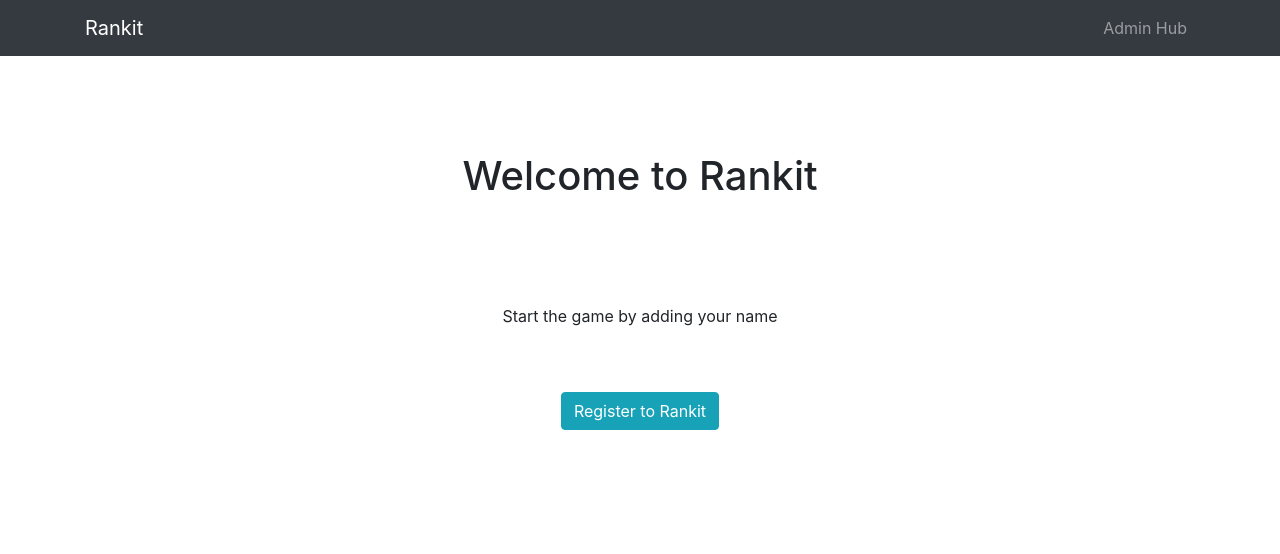
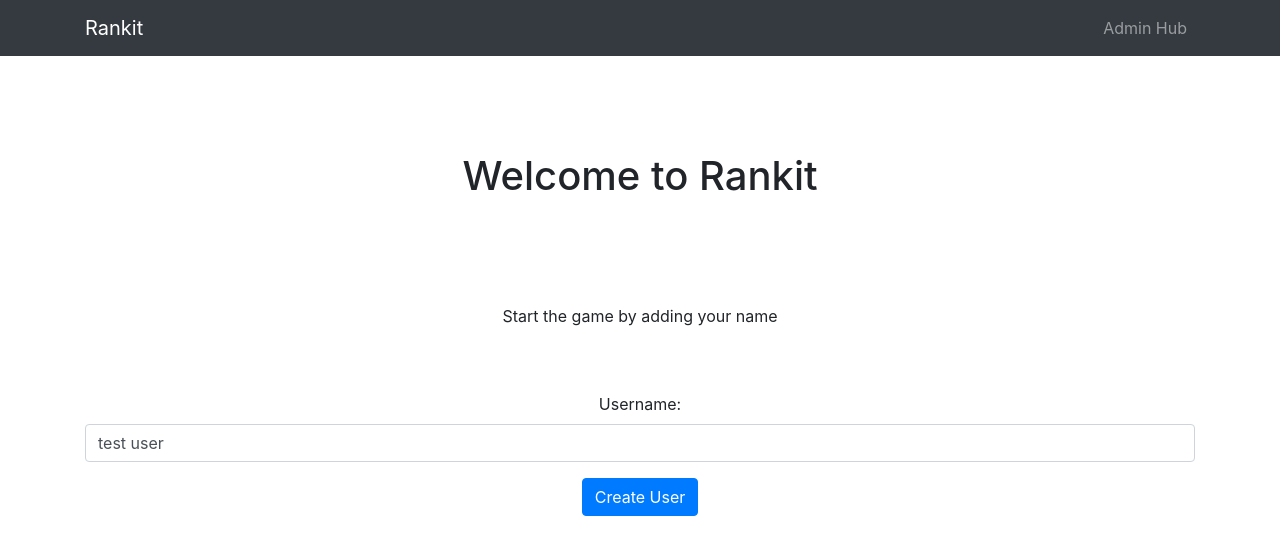
Before and after one commit to birgitterl/rankit_local, a React (Create React App) app in the folder rankit/: page / in a window 1280 px wide. Shown: the top 554 px of the page. Built offline with nearby package versions, Linux system fonts and the light colour scheme.

Commit message:
changed landing page

```diff
--- a/rankit/src/components/LandingPage.js
+++ b/rankit/src/components/LandingPage.js
@@ -5,13 +5,50 @@
 import UserModal from './UserModal';
 
 class LandingPage extends Component {
+	constructor(props) {
+		super(props);
+
+		this.state = { username: '' };
+	}
+
+	componentDidMount() {
+		this.setState({
+			users: ['test user'],
+			username: 'test user'
+		});
+	}
+
+	onChangeUsername(e) {
+		this.setState({
+			username: e.target.value
+		});
+	}
+
 	render() {
 		return (
 			<div>
 				<Container>
 					<h1 className="p-5 text-center">Welcome to Rankit</h1>
 					<p className="p-5 text-center">Start the game by adding your name</p>
-					<UserModal />
+					<form onSubmit={this.onSubmit}>
+						<div className="form-group">
+							<label>Username: </label>
+							<input
+								type="text"
+								required
+								value={this.state.username}
+								onChange={this.onChangeUsername}
+								className="form-control"
+							/>
+						</div>
+						<div className="form-group">
+							<input
+								type="submit"
+								value="Create User"
+								className="btn btn-primary"
+							/>
+						</div>
+					</form>
 				</Container>
 			</div>
 		);
--- a/rankit/src/components/UserModal.js
+++ b/rankit/src/components/UserModal.js
@@ -9,7 +9,6 @@
 	Label,
 	Input
 } from 'reactstrap';
-import { connect } from 'react-redux';
 
 class UserModal extends Component {
 	state = {
```
